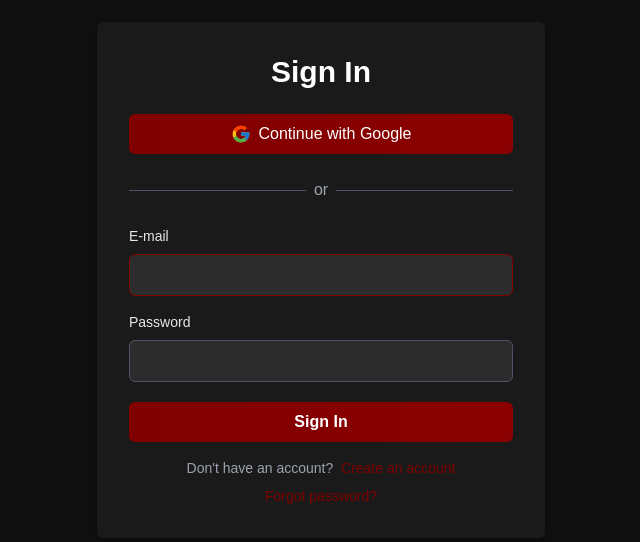
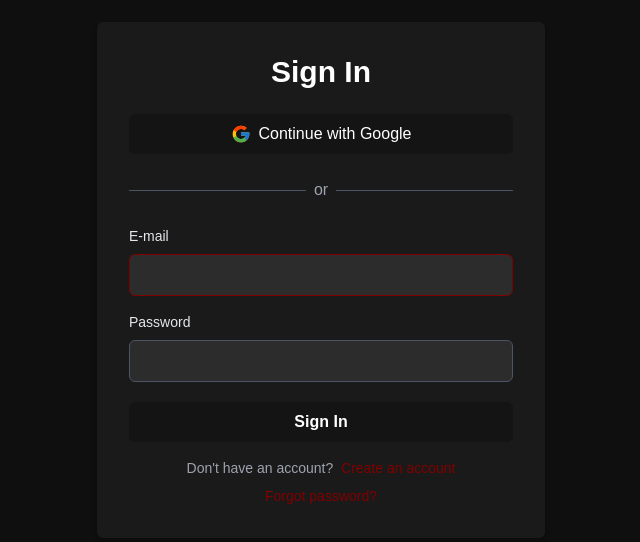
Before and after one commit to k25kar/GWOC_2025, a Next.js app: page /login in a window 1280 px wide. Shown: the part 120-662 px from the top of the page, without its empty margins (319-959 px from the left). Built offline with nearby package versions, Linux system fonts and the light colour scheme; no server answers.

Commit message:
Style change to login page

```diff
--- a/pages/login.tsx
+++ b/pages/login.tsx
@@ -136,7 +136,7 @@ const LoginScreen = () => {
           <button
             onClick={handleGoogleSignIn}
             className="w-full flex items-center justify-center gap-2 py-2 px-4 rounded-md
-                       bg-gradient-to-r from-[#800000] to-[#8B0000] hover:from-[#8B0000] hover:to-[#700000]
+                       bg-[#141414] hover:bg-[#ffffff] hover:text-black
                        text-white font-medium transition-colors"
           >
             <FcGoogle className="h-5 w-5" />
@@ -191,8 +191,7 @@ const LoginScreen = () => {
               {/* Sign In Button (Maroon Gradient) */}
               <button
                 type="submit"
-                className="w-full py-2 bg-gradient-to-r from-[#800000] to-[#8B0000]
-                           hover:from-[#8B0000] hover:to-[#700000] text-white font-semibold
+                className="w-full py-2 bg-[#141414] hover:bg-[#ffffff] hover:text-black text-white font-semibold
                            rounded-md transition-colors"
               >
                 Sign In
```
